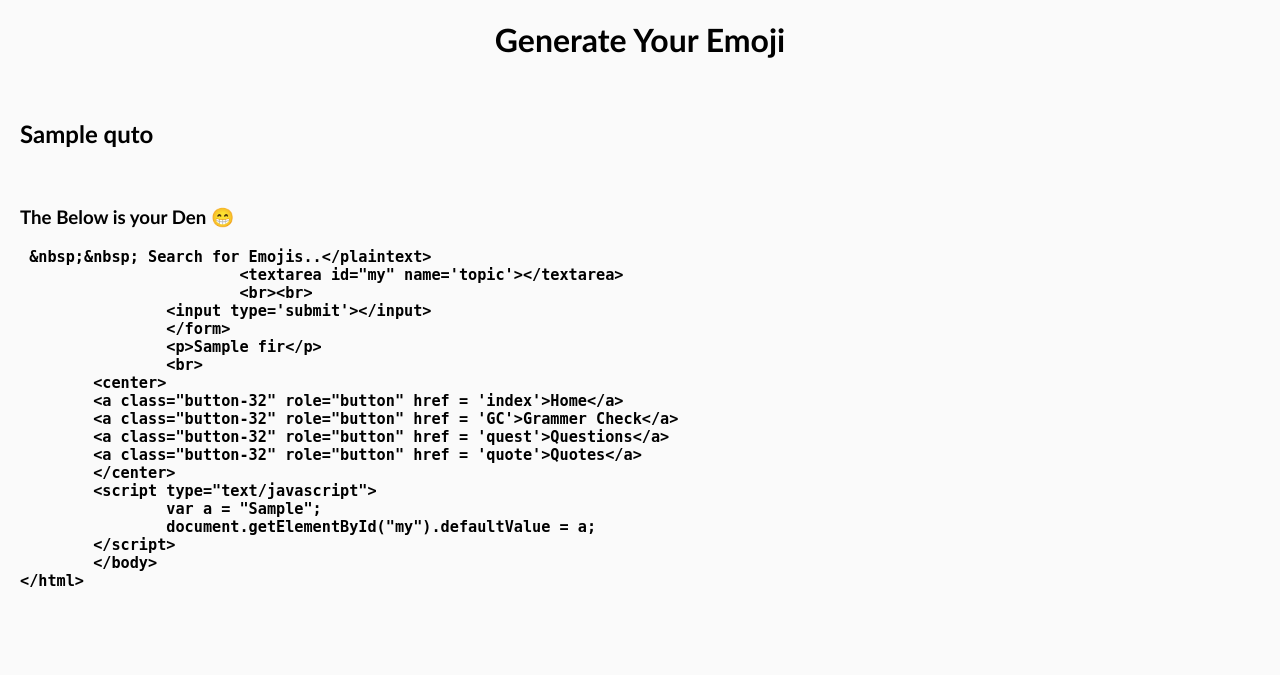
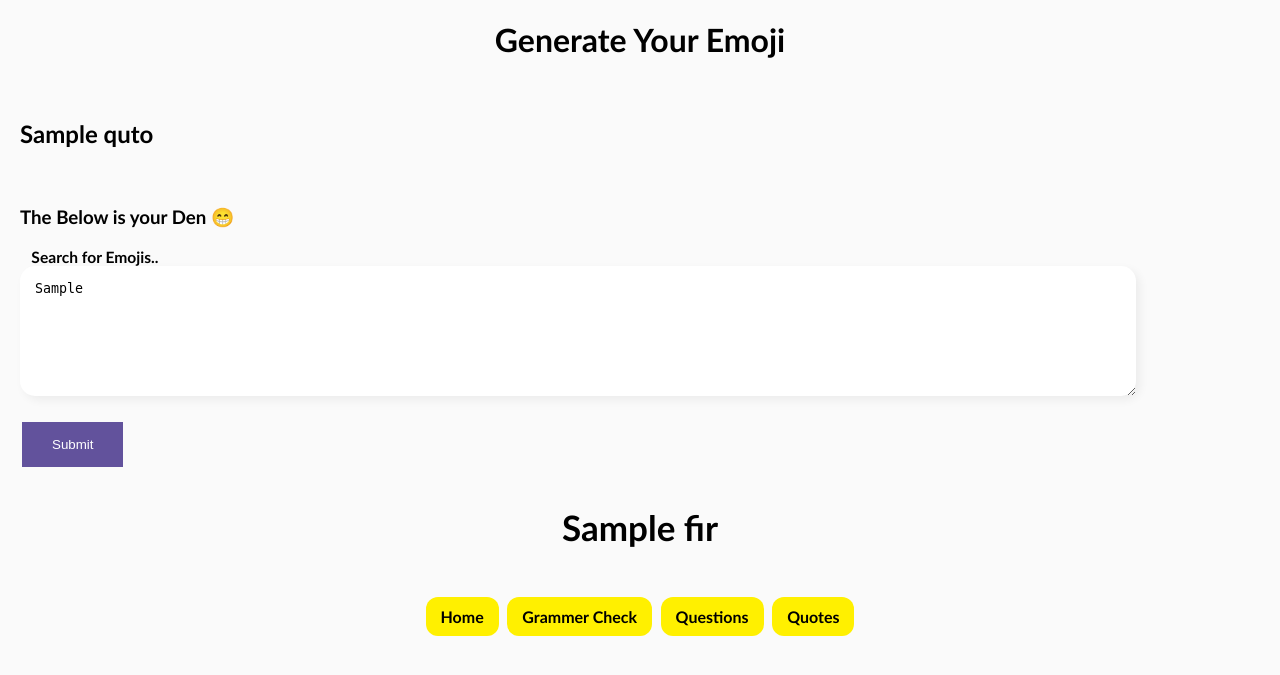
Before and after one commit to Mukesh23012000/Den, a Django app: template templates/emoji.html in a window 1280 px wide. Shown: the top 675 px of the page. Run offline with Django 4.2, Linux system fonts and the light colour scheme; the template is opened without the code that fills it: most values are stand-ins (such as "Sample title", 1, 10 or a date in 2020).

Commit message:
Update emoji.html

```diff
--- a/templates/emoji.html
+++ b/templates/emoji.html
@@ -80,7 +80,7 @@
 		<h3>The Below is your Den 😁<h3>
 		<form action='' method='POST'>
 		{%csrf_token%}
-			<plaintext> &nbsp;&nbsp; Search for Emojis..</plaintext>
+			<small> &nbsp;&nbsp; Search for Emojis..</small>
 			<textarea id="my" name='topic'></textarea>
 			<br><br>
 		<input type='submit'></input>
```
